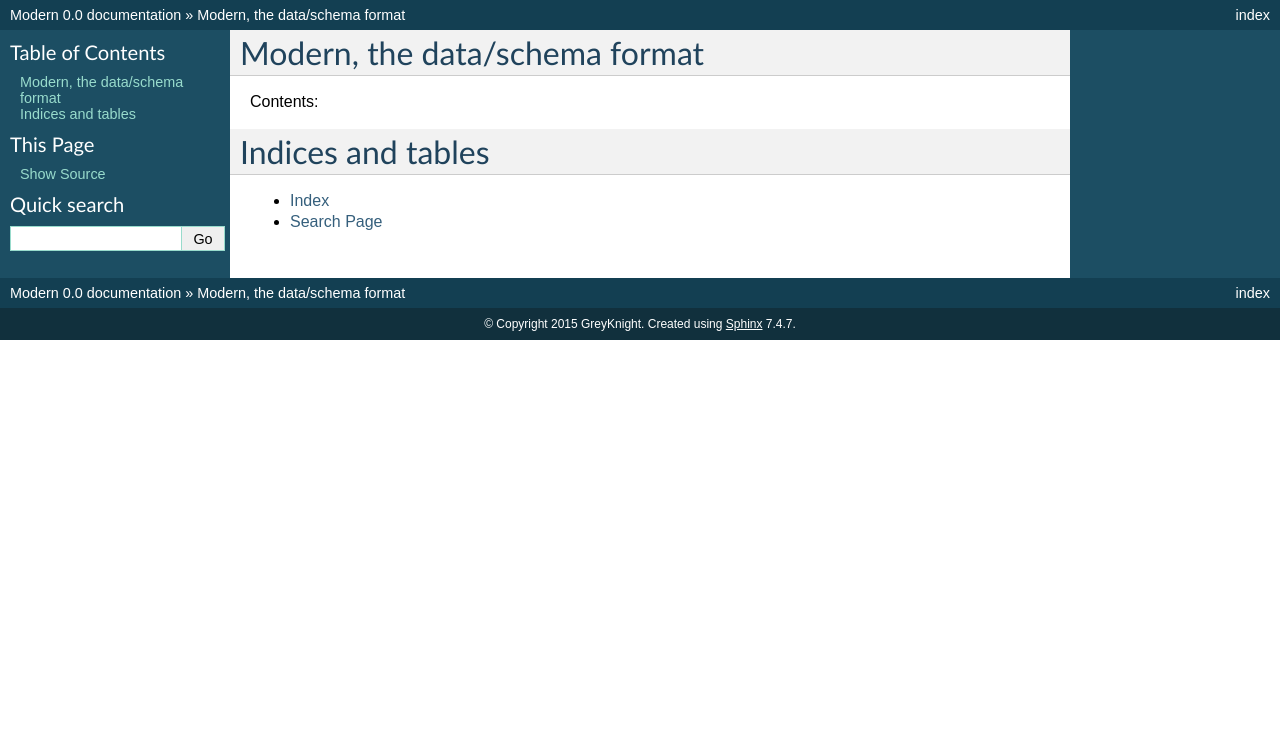
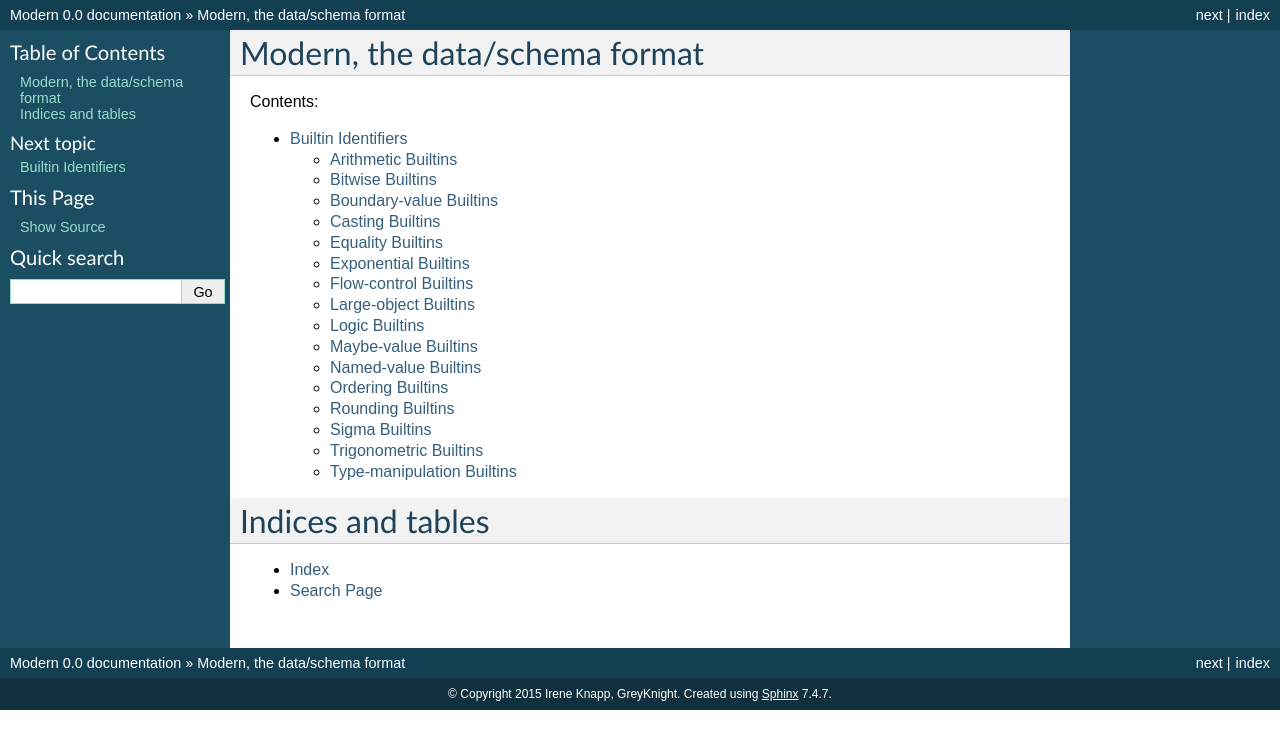
Before and after one commit to tinyplasticgreyknight/modern-docs, a Sphinx documentation site: the page built from source/index.rst, in a window 1280 px wide. Shown: the top 749 px of the page. Built offline with Sphinx 7.4.7, drawn with Linux system fonts in a browser that asks for light colours.

Commit message:
index skeleton for builtins

```diff
--- /dev/null
+++ b/source/builtins/arithmetic/index.rst
@@ -0,0 +1,7 @@
+Arithmetic Builtins
+===================
+
+Contents:
+
+.. toctree::
+   :maxdepth: 1
--- /dev/null
+++ b/source/builtins/bitwise/index.rst
@@ -0,0 +1,7 @@
+Bitwise Builtins
+================
+
+Contents:
+
+.. toctree::
+   :maxdepth: 1
--- /dev/null
+++ b/source/builtins/boundary/index.rst
@@ -0,0 +1,7 @@
+Boundary-value Builtins
+=======================
+
+Contents:
+
+.. toctree::
+   :maxdepth: 1
--- /dev/null
+++ b/source/builtins/cast/index.rst
@@ -0,0 +1,7 @@
+Casting Builtins
+================
+
+Contents:
+
+.. toctree::
+   :maxdepth: 1
--- /dev/null
+++ b/source/builtins/equality/index.rst
@@ -0,0 +1,7 @@
+Equality Builtins
+=================
+
+Contents:
+
+.. toctree::
+   :maxdepth: 1
--- /dev/null
+++ b/source/builtins/exponential/index.rst
@@ -0,0 +1,7 @@
+Exponential Builtins
+====================
+
+Contents:
+
+.. toctree::
+   :maxdepth: 1
--- /dev/null
+++ b/source/builtins/flow-control/if_bool.rst
@@ -0,0 +1,2 @@
+if_bool
+=======
--- /dev/null
+++ b/source/builtins/flow-control/index.rst
@@ -0,0 +1,9 @@
+Flow-control Builtins
+=====================
+
+Contents:
+
+.. toctree::
+   :maxdepth: 1
+
+   if_bool
--- /dev/null
+++ b/source/builtins/index.rst
@@ -0,0 +1,24 @@
+Builtin Identifiers
+===================
+
+Contents:
+
+.. toctree::
+   :maxdepth: 2
+
+   arithmetic/index
+   bitwise/index
+   boundary/index
+   cast/index
+   equality/index
+   exponential/index
+   flow-control/index
+   large-object/index
+   logic/index
+   maybe/index
+   named/index
+   ordering/index
+   rounding/index
+   sigma/index
+   trigonometric/index
+   type-manipulation/index
--- /dev/null
+++ b/source/builtins/large-object/index.rst
@@ -0,0 +1,7 @@
+Large-object Builtins
+=====================
+
+Contents:
+
+.. toctree::
+   :maxdepth: 1
--- /dev/null
+++ b/source/builtins/logic/index.rst
@@ -0,0 +1,7 @@
+Logic Builtins
+==============
+
+Contents:
+
+.. toctree::
+   :maxdepth: 1
--- /dev/null
+++ b/source/builtins/maybe/index.rst
@@ -0,0 +1,7 @@
+Maybe-value Builtins
+====================
+
+Contents:
+
+.. toctree::
+   :maxdepth: 1
--- /dev/null
+++ b/source/builtins/named/index.rst
@@ -0,0 +1,7 @@
+Named-value Builtins
+====================
+
+Contents:
+
+.. toctree::
+   :maxdepth: 1
--- /dev/null
+++ b/source/builtins/ordering/index.rst
@@ -0,0 +1,7 @@
+Ordering Builtins
+=================
+
+Contents:
+
+.. toctree::
+   :maxdepth: 1
--- /dev/null
+++ b/source/builtins/rounding/index.rst
@@ -0,0 +1,7 @@
+Rounding Builtins
+=================
+
+Contents:
+
+.. toctree::
+   :maxdepth: 1
--- /dev/null
+++ b/source/builtins/sigma/index.rst
@@ -0,0 +1,7 @@
+Sigma Builtins
+==============
+
+Contents:
+
+.. toctree::
+   :maxdepth: 1
--- /dev/null
+++ b/source/builtins/trigonometric/index.rst
@@ -0,0 +1,7 @@
+Trigonometric Builtins
+======================
+
+Contents:
+
+.. toctree::
+   :maxdepth: 1
--- /dev/null
+++ b/source/builtins/type-manipulation/index.rst
@@ -0,0 +1,7 @@
+Type-manipulation Builtins
+==========================
+
+Contents:
+
+.. toctree::
+   :maxdepth: 1
--- a/source/conf.py
+++ b/source/conf.py
@@ -18,7 +18,8 @@ import os
 # General information about the project.
 project = u'Modern'
 authors_list = [
-	u'GreyKnight'
+	u'Irene Knapp',
+	u'GreyKnight',
 ]
 copyright_year=2015
 project_short_desc=u'The Modern data/schema representation format.'
--- a/source/index.rst
+++ b/source/index.rst
@@ -6,6 +6,7 @@ Contents:
 .. toctree::
    :maxdepth: 2
 
+   builtins/index.rst
 
 
 Indices and tables
```
